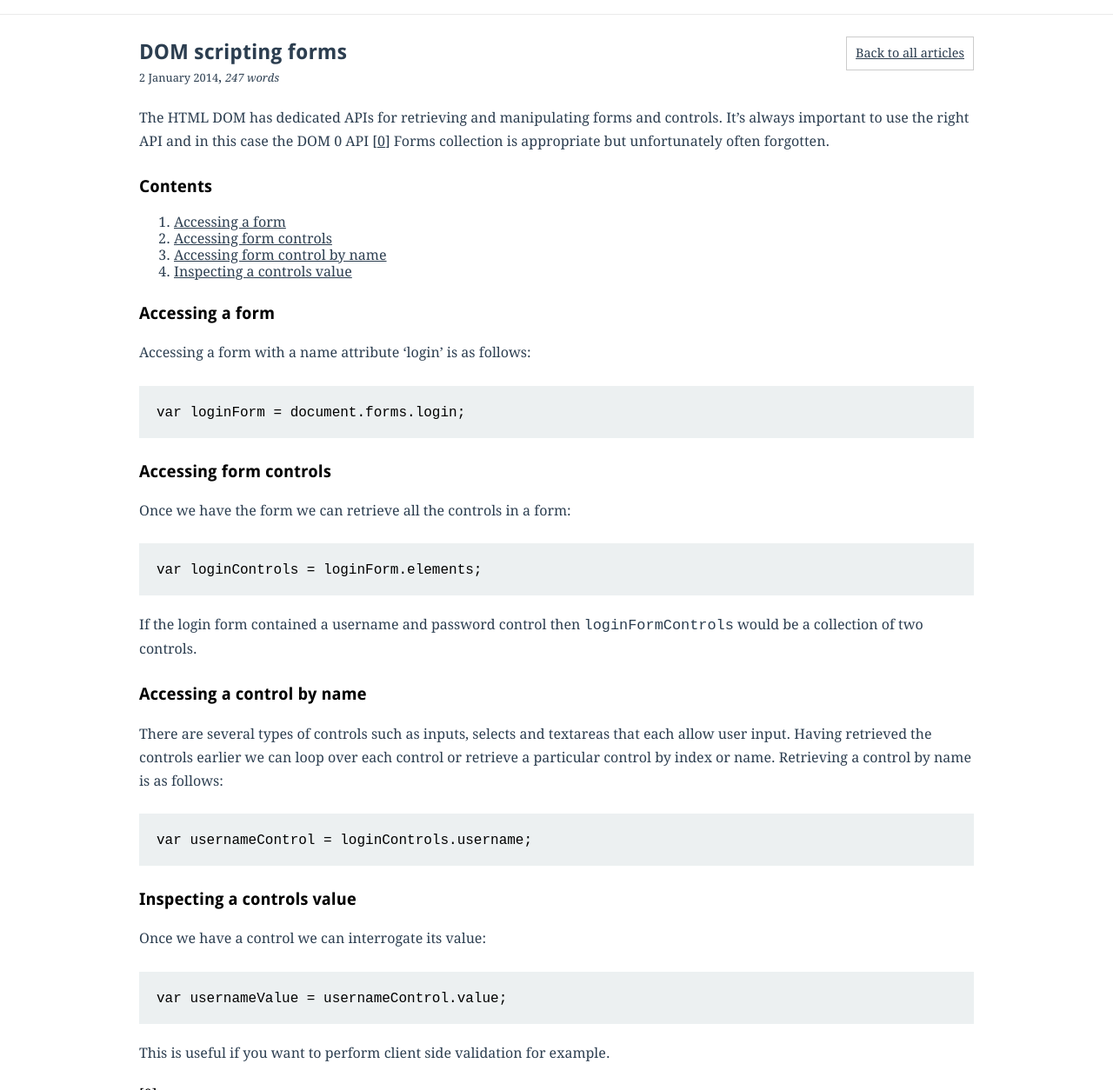
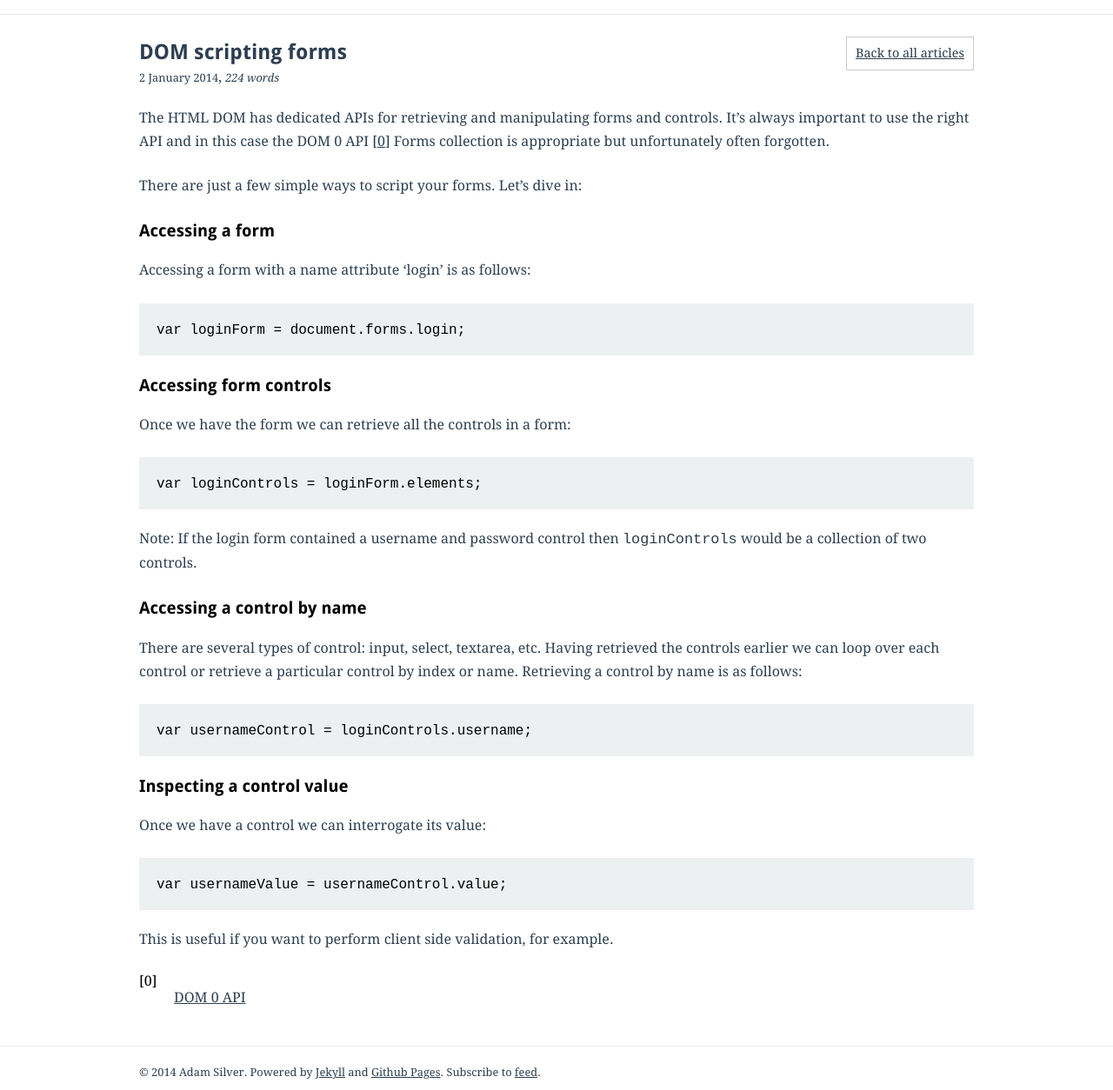
Before and after one commit to adamsilver/adamsilver.io-jekyll, a Jekyll site: the page built from _posts/2014-01-02-dom-scripting-forms.md, in a window 1280 px wide and 1400 px high, cut to the strip 146-1400 px from the top of the window. Shown: the whole strip at 87% size. Built offline with Jekyll 4.4.1, drawn with Linux system fonts in a browser that asks for light colours; Markdown is read by kramdown in place of the engine named in the settings.

Commit message:
republish dom scripting article

```diff
--- a/_posts/2014-01-02-dom-scripting-forms.md
+++ b/_posts/2014-01-02-dom-scripting-forms.md
@@ -7,14 +7,7 @@ categories: forms dom js
 
 The HTML DOM has dedicated APIs for retrieving and manipulating forms and controls. It’s always important to use the right API and in this case the DOM 0 API [[0](#ref0)] Forms collection is appropriate but unfortunately often forgotten.
 
-## Contents
-
-1. [Accessing a form](#accessingForm)
-2. [Accessing form controls](#accessingControls)
-3. [Accessing form control by name](#accessingControlByName)
-4. [Inspecting a controls value](#inspectingControlValue)
-
-<a name="accessingForm"></a>
+There are just a few simple ways to script your forms. Let's dive in:
 
 ## Accessing a form
 
@@ -22,33 +15,27 @@ Accessing a form with a name attribute 'login' is as follows:
 
 	var loginForm = document.forms.login;
 
-<a name="accessingControls"></a>
-
 ## Accessing form controls
 
 Once we have the form we can retrieve all the controls in a form:
 
 	var loginControls = loginForm.elements;
 
-If the login form contained a username and password control then `loginFormControls` would be a collection of two controls.
-
-<a name="accessingControlByName"></a>
+Note: If the login form contained a username and password control then `loginControls` would be a collection of two controls.
 
 ## Accessing a control by name
 
-There are several types of controls such as inputs, selects and textareas that each allow user input. Having retrieved the controls earlier we can loop over each control or retrieve a particular control by index or name. Retrieving a control by name is as follows:
+There are several types of control: input, select, textarea, etc. Having retrieved the controls earlier we can loop over each control or retrieve a particular control by index or name. Retrieving a control by name is as follows:
 
 	var usernameControl = loginControls.username;
 
-<a name="inspectingControlValue"></a>
-
-## Inspecting a controls value
+## Inspecting a control value
 
 Once we have a control we can interrogate its value:
 
 	var usernameValue = usernameControl.value;
 
-This is useful if you want to perform client side validation for example.
+This is useful if you want to perform client side validation, for example.
 
 <dl>
 	<dt><a name="ref0"></a>[0]</dt>
```
